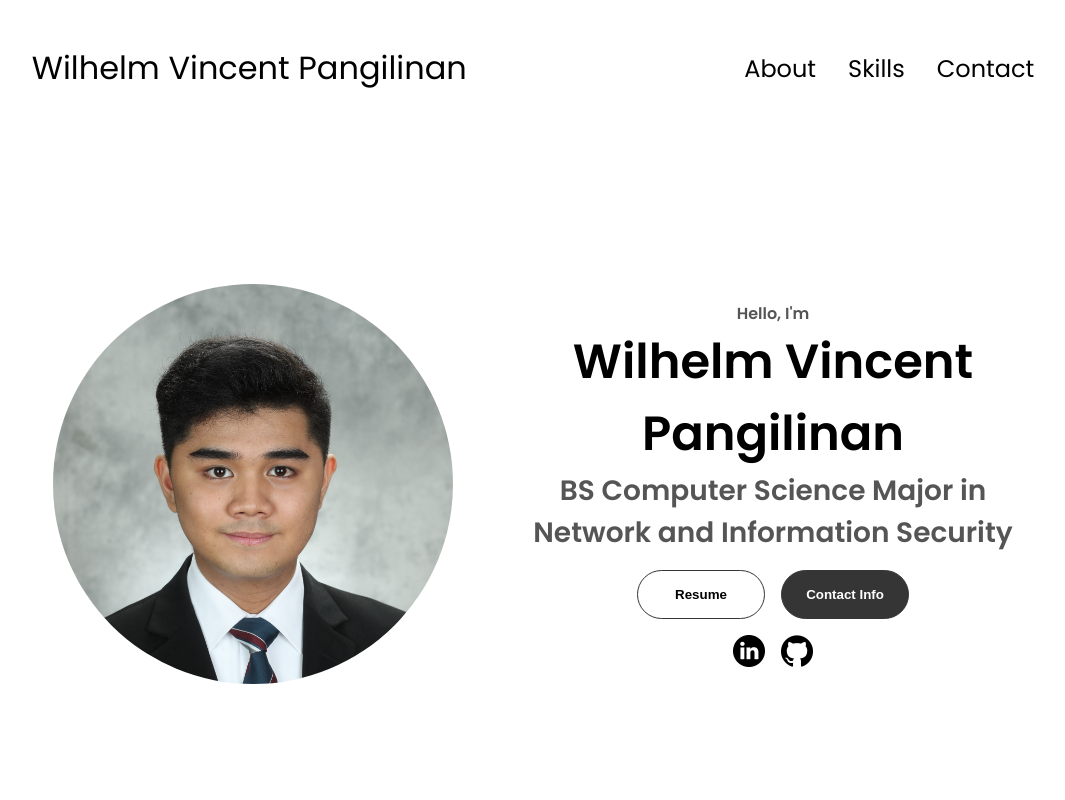
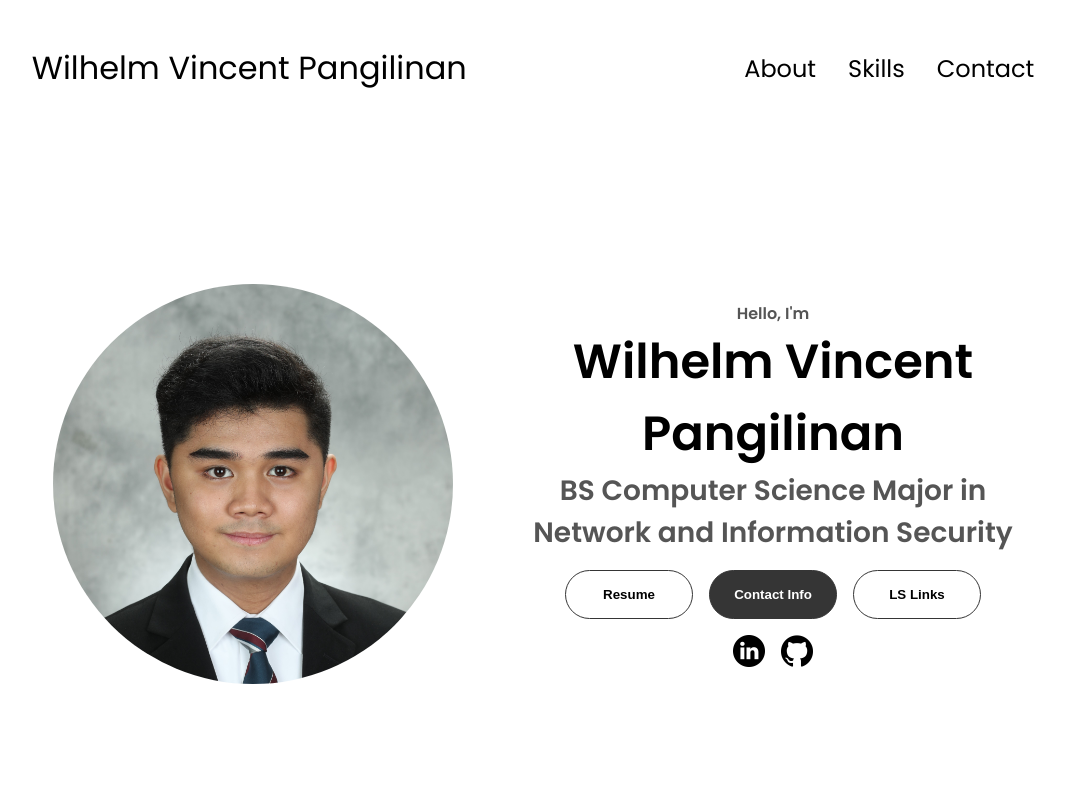
Before and after one commit to sein-3/e-portolio-pangilinan, a plain HTML site: page index.html in a window 1280 px wide. Shown: the top 800 px of the page, without its empty margins (107-1172 px from the left). Drawn offline with Linux system fonts and the light colour scheme.

Commit message:
added lslinks

```diff
--- a/index.html
+++ b/index.html
@@ -51,6 +51,9 @@
           </button>
           <button class="btn btn-color-1" onclick="location.href='./#contact'">
             Contact Info
+          </button>
+          <button class="btn btn-color-2" onclick="window.open('https://dlsu-vcf-csm.symplicity.com/profiles/wilhelmvincent.pangilinan', '_blank')">
+            LS Links
           </button>
         </div>
         <div id="socials-container">
```
